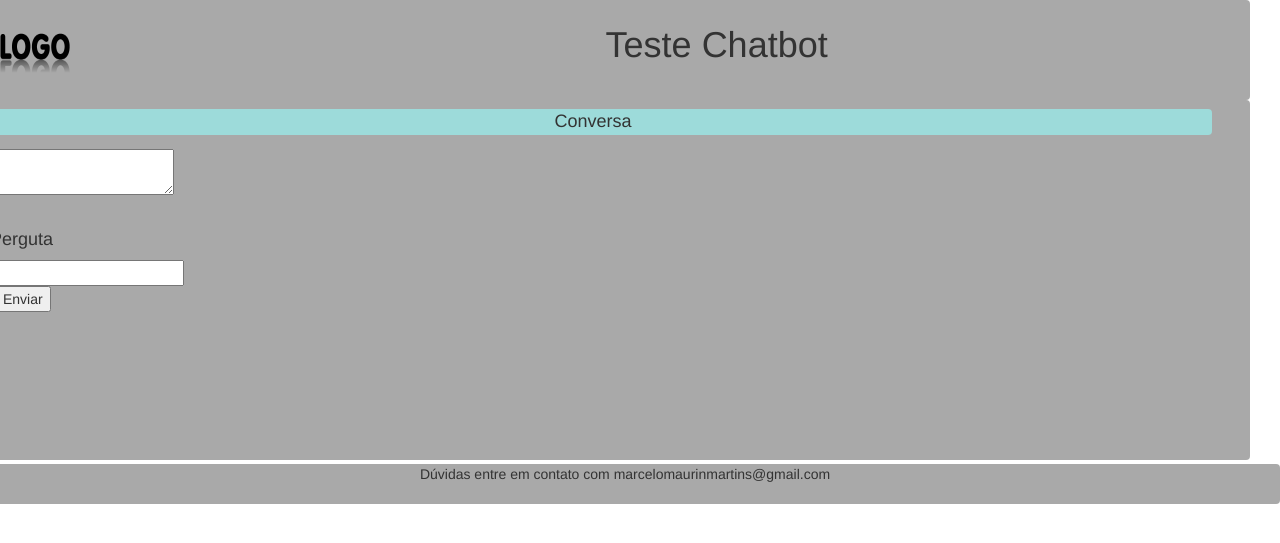
After one commit to marcelomaurin/chatbot-wordpress, a PHP site: page /chatbot.php in a window 1280 px wide. The commit adds this page. Shown: the top 543 px of the page. Run offline with PHP 8.4, Linux system fonts and the light colour scheme; some libraries are stand-ins or nearby versions.

Commit message:
correcoes

```diff
--- /dev/null
+++ b/wordpress/plugin/chatbot-maurinsoft/boperacao.php
@@ -0,0 +1,3 @@
+<h3>Base de Operação </h3>
+<h3>Base de Operação </h3>
+<h3>Base de Operação </h3>
--- /dev/null
+++ b/wordpress/plugin/chatbot-maurinsoft/chatbot.php
@@ -0,0 +1,79 @@
+<!DOCTYPE HTML>
+	<HTML  ng-app="App" LANG="PT-BR">
+	<head>
+		<meta charset="UTF-8"/>
+		<meta name="description" content="Maurinsoft"/>
+		<meta name="viewport" content="width=device-width, initial-scale=1"/>
+		<title>Teste de Chatbot</title>
+
+		<script src="https://ajax.googleapis.com/ajax/libs/angularjs/1.5.6/angular.min.js"></script>
+
+		<!-- jQuery library -->
+		<script src="https://ajax.googleapis.com/ajax/libs/jquery/3.2.1/jquery.min.js"></script>
+
+
+
+
+		<link rel="stylesheet" href="https://maxcdn.bootstrapcdn.com/bootstrap/3.4.1/css/bootstrap.min.css">
+		<link rel="stylesheet" href="https://maxcdn.bootstrapcdn.com/bootstrap/3.4.1/css/bootstrap.min.css">
+
+		<link rel="stylesheet" href="/wp-content/plugins/maurinsoft/css/style.css"/>
+		<script src="https://code.angularjs.org/1.6.4/angular.js"></script>
+		<script src="https://maxcdn.bootstrapcdn.com/bootstrap/3.4.1/js/bootstrap.min.js"></script>
+		<link rel="stylesheet" href="https://maxcdn.bootstrapcdn.com/bootstrap/3.4.1/css/bootstrap.min.css">
+		<script src="/wp-content/plugins/maurinsoft/js/ctlr_test.js"></script>
+	</head>
+	<body ng-controller="TesteCtrl">
+		<div class="row geral ">
+			<!--Caixa titulo -->
+			<div class="row  borda_container">
+				<div class="col-xs-2 ">
+					<img src="/wp-content/plugins/maurinsoft/img/logo.png" alt="Tutorial de CSS" title="Logo do CSS"  width="100" height="100"/>
+				</div>
+				<div class="col-xs-10 Logo ">
+					<h1 class="titulo">{{app}}</h1>
+				</div>
+			</div>
+
+
+			<!--Login -->
+			<div class="row">
+
+			</div>
+
+			<!--Menu Item-->
+			<div class="row bloco_dialog">
+					<div class="col-xs-12 menu">
+						<div class="row titulo">
+						  <h4 class="menu_titulo">Conversa</h4>
+						</div>
+
+						<div class="row textarea" >
+						   <textarea type="text" >{{texto}}</textarea>
+						</div>
+						<div class="row Pergunta">
+							<div>
+								<h4>Perguta</h4>
+							</div>
+							<div class="row Janela">
+								<div class="caixa">
+									<input type="text" value="{{pergunta}}" ng-model="pergunta" name="Pergunta">
+								</div>
+								<div class="botao">
+									<input type="submit" value="Enviar" ng-click="displayResposta()">
+								</div>
+							</div>
+						</div>
+					</div>
+			</div>
+			<div class="row rodape_container">
+			  <div class="row">
+				<center>{{msg}}</center>
+			  </div>
+
+
+			</div>
+		</div>
+
+	</body>
+	</html>
--- /dev/null
+++ b/wordpress/plugin/chatbot-maurinsoft/css/style.css
@@ -0,0 +1,193 @@
+/*
+Tabela de Estilo CSS
+Padrão do Exemplo 3
+*/
+
+.geral
+{
+		width:100%;
+		height:70%;
+		padding-bottom:20px;
+}
+
+
+.bloco_dialog
+{
+	width: 100%;
+	//height: 50%;
+
+}
+
+.titulo
+{
+	width: 100%;
+	padding-bottom:10px;
+}
+
+.textarea
+{
+	width: 100%;
+	//height: 200px;
+	padding-left:20px;
+	padding-right:20px;
+	padding-bottom:20px;
+}
+
+.Pergunta
+{
+	width: 100%;
+	padding-left:20px;
+	padding-right:20px;
+}
+
+.Janela
+{
+	width: 100%;
+}
+
+.caixa
+{
+	width: 70%;
+	padding-left:20px;
+	padding-right:20px;
+}
+
+.botao
+{
+	width: 30%;
+	padding-left:20px;
+	padding-right:20px;
+}
+
+
+.container
+{
+	opacity: 0.85;
+	filter: alpha(opacity=85); /* For IE8 and earlier */
+}
+
+body
+{
+	margin:0;
+	padding:0;
+	background-color: #f0f0ff;
+}
+
+.menu_titulo
+{
+	text-align:center;
+	background-color : #9ddbda;
+	border-radius:4px;
+	padding:3px;
+	margin:4px;
+	margin-right:8px;
+
+}
+
+
+.menu
+	{
+		background-color: #A9A9A9;
+		/*margin-right: 4px;*/
+		padding-right:4px;
+		border-radius:4px;
+		height:360px;
+	}
+
+.titulo
+{
+	background-color:#A9A9A9;
+	text-align: center;
+	padding-top:5px;
+}
+
+
+.logo
+	{
+		padding-top:10px;
+		text-align:center;
+	}
+
+
+.borda_container
+	{
+		border-radius:4px;
+		background-color:#A9A9A9;
+		width:100%;
+
+
+	}
+
+
+.separacao
+	{
+		margin-top: 10px;
+		margin-left: 10px;
+		margin-right:10px;
+		margin-bottom:10px;
+	}
+.box_autenticao
+	{
+		background-color:#A9A9A9;
+		color:white;
+	}
+
+.box_item
+{
+	padding-top:10px;
+}
+
+.box_label
+{
+	padding-top:10px;
+	text-align:right;
+	width:70px;
+}
+
+.box_edit
+{
+	width:120px;
+	text-align:left;
+	padding-top:6px;
+}
+
+.informacao
+{
+	background-color:#A9A999;
+	height:360px;
+}
+
+.rodape_container
+{
+	border-radius:4px;
+	background-color:#A9A9A9;
+	height:40px;
+	margin-top: 4px;
+}
+
+.rodape_item
+{
+	text-align:justify;
+}
+
+.rodape_item2
+{
+	text-align:center;
+}
+
+.help {
+	text-align:center;
+	background-color : #9ddbda;
+	border-radius:4px;
+	/*margin-left:1px;	*/
+	margin-right:4px;
+	/*font-weight:bold;*/
+	height:30px;
+}
+
+.info_help
+{
+		background-color: white;
+		height:100px;
+		text-align:justify;
+}
--- /dev/null
+++ b/wordpress/plugin/chatbot-maurinsoft/js/ctlr_test.js
@@ -0,0 +1,32 @@
+
+		angular.module("App",[]);
+		angular.module("App").controller("TesteCtrl", function ($scope,$http) {
+			$scope.app = "Teste Chatbot";
+			$scope.texto = "";
+			$scope.pergunta = "";
+			$scope.msg = "Dúvidas entre em contato com marcelomaurinmartins@gmail.com";
+			$scope.resposta = "Sem resposta";
+			$scope.url = "http://maurinsoft.com.br/python/runpy.php?pergunta?"+$scope.pergunta;
+
+			$scope.IncluiResposta = function() {
+			   $scope.texto = $scope.texto . $scope.resposta;
+			}
+			$scope.displayResposta = function() {
+				$http.get("http://maurinsoft.com.br/python/runpy.php?pergunta="+$scope.pergunta)
+				.success(function(data)
+				{
+					//console.log(data);
+					$scope.data = data.rs[0];
+					$scope.resposta = data.rs[0].resposta;
+					$scope.texto = $scope.texto + "Pergunta:"+$scope.pergunta+'\n';
+					$scope.texto = $scope.texto + "Resposta:"+$scope.resposta+'\n';
+					$scope.msg = "Resposta obtida!";
+				})
+				.error(function(erro)
+				{
+					//console.log(erro);
+					$scope.msg = "Pesquisa retornou vazia";
+					$scope.data = null;
+				})
+			}
+		});
--- /dev/null
+++ b/wordpress/plugin/chatbot-maurinsoft/peresp.php
@@ -0,0 +1,3 @@
+
+
+<h3>Perguntas e Respostas</h3>
```
Also changed, not shown: wordpress/plugin/chatbot-maurinsoft/bresposta.php (added, +217 -0 lines), wordpress/plugin/chatbot-maurinsoft/historico.php (added, +62 -0 lines), wordpress/plugin/chatbot-maurinsoft/index.php (renamed from chatbot/index.php, +34 -5 lines), wordpress/plugin/chatbot-maurinsoft/wellcome.php (added, +9 -0 lines), wordpress/plugin/chatbot-maurinsoft/img/logo.png (added), wordpress/plugin/chatbot-maurinsoft/js/ctlr_historico.js (added), wordpress/plugin/chatbot-maurinsoft/js/ctlr_maurinsoft.js (added).
